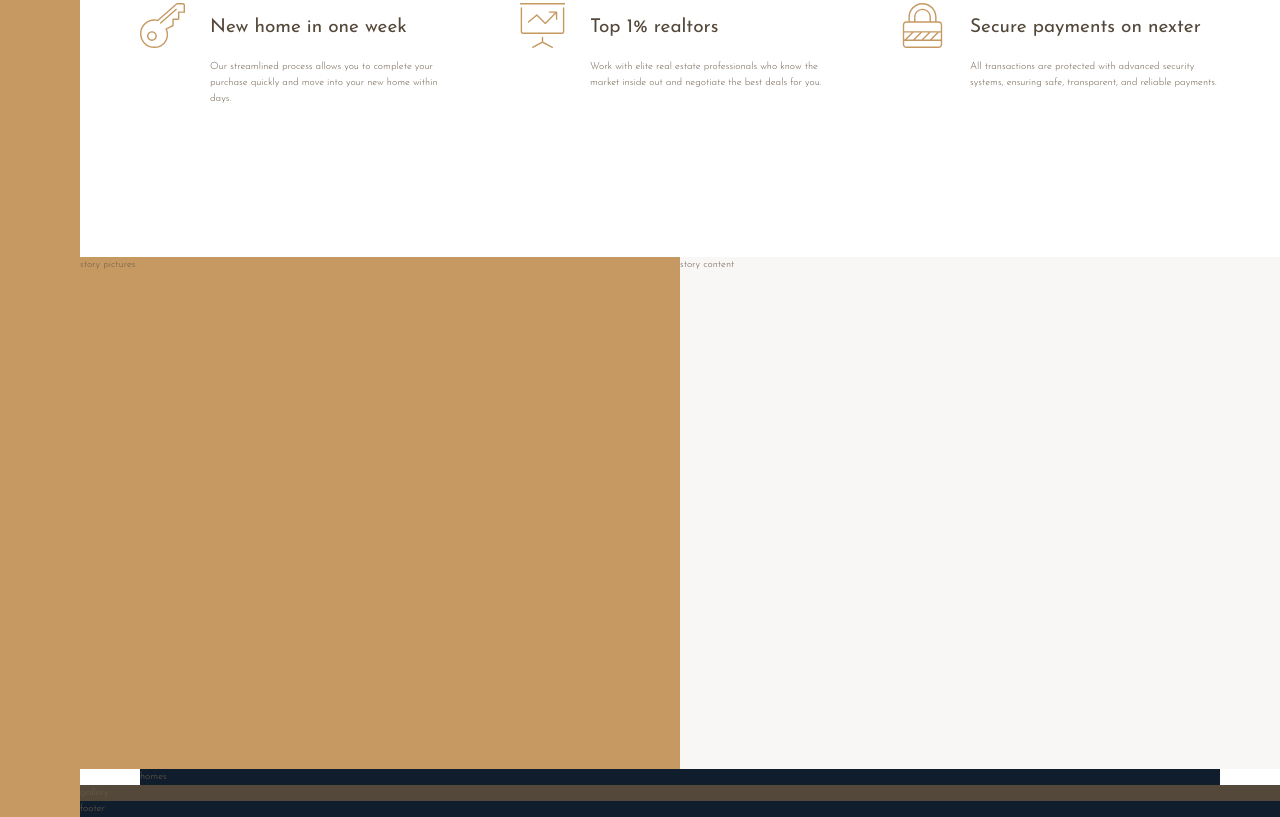
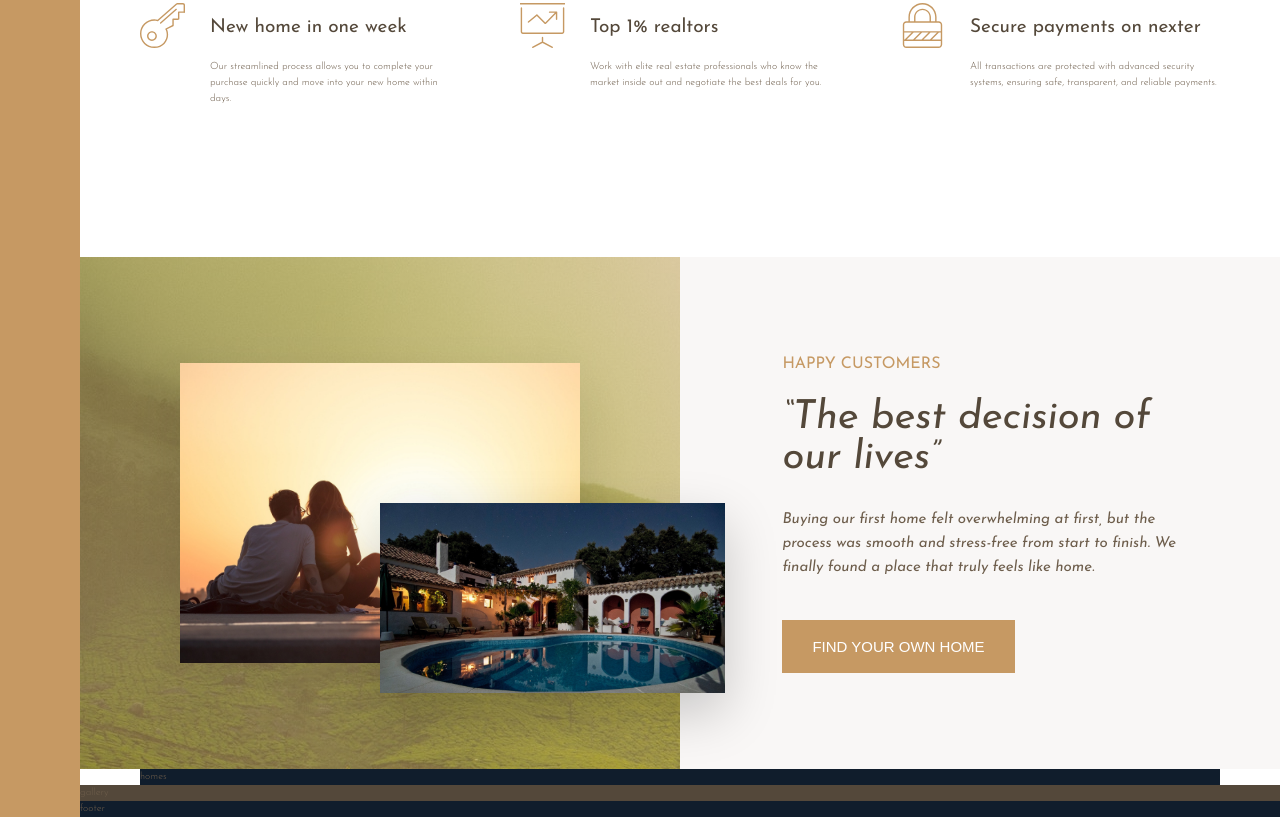
Before and after one commit to Abdulmannankhann/nexter, a website: page index.html in a window 1280 px wide. Shown: the part 930-1747 px from the top of the page. Drawn offline with Linux system fonts and the light colour scheme.

Commit message:
build story section using grid

```diff
--- a/index.html
+++ b/index.html
@@ -89,9 +89,31 @@
       </div>
     </section>
 
-    <div class="story__pictures">story pictures</div>
+    <div class="story__pictures">
+      <img
+        src="img/story-1.jpeg"
+        alt="Happy couple in front of their new home"
+        class="story__img--1"
+      />
+      <img
+        src="img/story-2.jpeg"
+        alt="Modern family home exterior"
+        class="story__img--2"
+      />
+    </div>
 
-    <div class="story__content">story content</div>
+    <div class="story__content">
+      <h3 class="heading-3 mb-sm">Happy Customers</h3>
+      <h2 class="heading-2 heading-2--dark mb-md">
+        &ldquo;The best decision of our lives&rdquo;
+      </h2>
+      <p class="story__text">
+        Buying our first home felt overwhelming at first, but the process was
+        smooth and stress-free from start to finish. We finally found a place
+        that truly feels like home.
+      </p>
+      <button class="btn">Find your own home</button>
+    </div>
 
     <section class="homes">homes</section>
 
--- a/sass/_story.scss
+++ b/sass/_story.scss
@@ -2,10 +2,49 @@
   &__pictures {
     background-color: $color-primary;
     grid-column: full-start / col-end 4;
+    background-image:
+      linear-gradient(rgba($color-primary, 0.5), rgba($color-primary, 0.5)),
+      url(../img/back.jpg);
+
+    display: grid;
+    grid-template-rows: repeat(6, 1fr);
+    grid-template-columns: repeat(6, 1fr);
+    align-items: center;
+  }
+
+  &__img--1 {
+    width: 100%;
+    grid-column: 2 / 6;
+    grid-row: 2 / 6;
+    box-shadow: 0 2rem 5rem rgba(#000, 0.1);
+  }
+
+  &__img--2 {
+    width: 115%;
+    grid-row: 4 / 6;
+    grid-column: 4 / 7;
+    z-index: 20;
+    box-shadow: 0 2rem 5rem rgba(#000, 0.2);
   }
 
   &__content {
     background-color: $color-grey-light-1;
     grid-column: col-start 5 / full-end;
+    padding: 6rem 8vw;
+
+    //display: flex;
+    //flex-direction: column;
+    //justify-content: center;
+    //align-items: flex-start;
+
+    display: grid;
+    align-content: center;
+    justify-items: start;
+  }
+
+  &__text {
+    font-size: 1.5rem;
+    font-style: italic;
+    margin-bottom: 4rem;
   }
 }
--- a/sass/_typography.scss
+++ b/sass/_typography.scss
@@ -9,10 +9,24 @@
 
 .heading-2 {
   @extend %heading;
+  font-size: 4rem;
+  font-style: italic;
+  line-height: 1;
+
+  &--light {
+    color: $color-grey-light-1;
+  }
+
+  &--dark {
+    color: $color-grey-dark-1;
+  }
 }
 
 .heading-3 {
   @extend %heading;
+  font-size: 1.6rem;
+  color: $color-primary;
+  text-transform: uppercase;
 }
 
 .heading-4 {
@@ -27,3 +41,36 @@
     color: $color-grey-dark-1;
   }
 }
+
+.btn {
+  background-color: $color-primary;
+  color: #fff;
+  border: none;
+  border-radius: 0;
+  font-display: $font-display;
+  font-size: 1.5rem;
+  text-transform: uppercase;
+  padding: 1.8rem 3rem;
+  cursor: pointer;
+  transition: all 0.2s;
+
+  &:hover {
+    background-color: $color-primary-dark;
+  }
+}
+
+.mb-sm {
+  margin-bottom: 2rem;
+}
+
+.mb-md {
+  margin-bottom: 3rem;
+}
+
+.mb-lg {
+  margin-bottom: 4rem;
+}
+
+.mb-hg {
+  margin-bottom: 8rem;
+}
```
Also changed, not shown: css/style.css, 1 other file.
